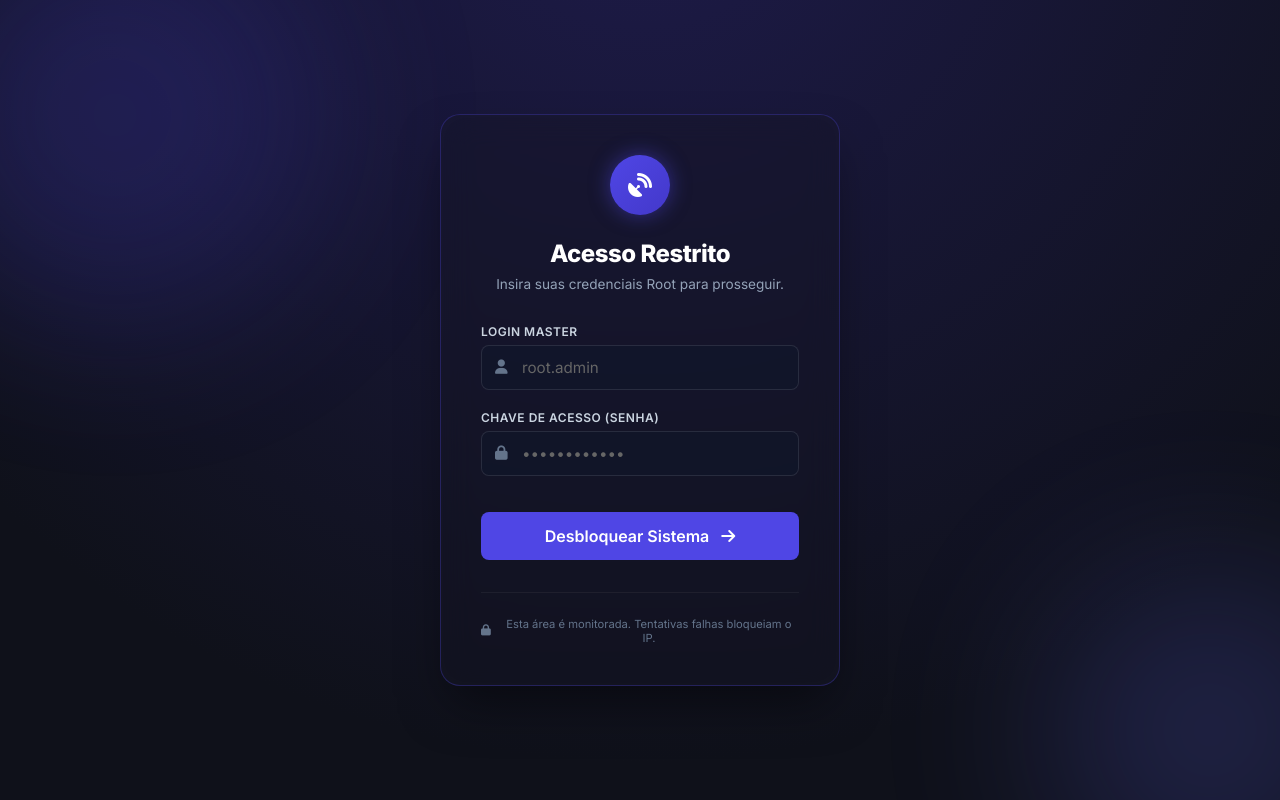
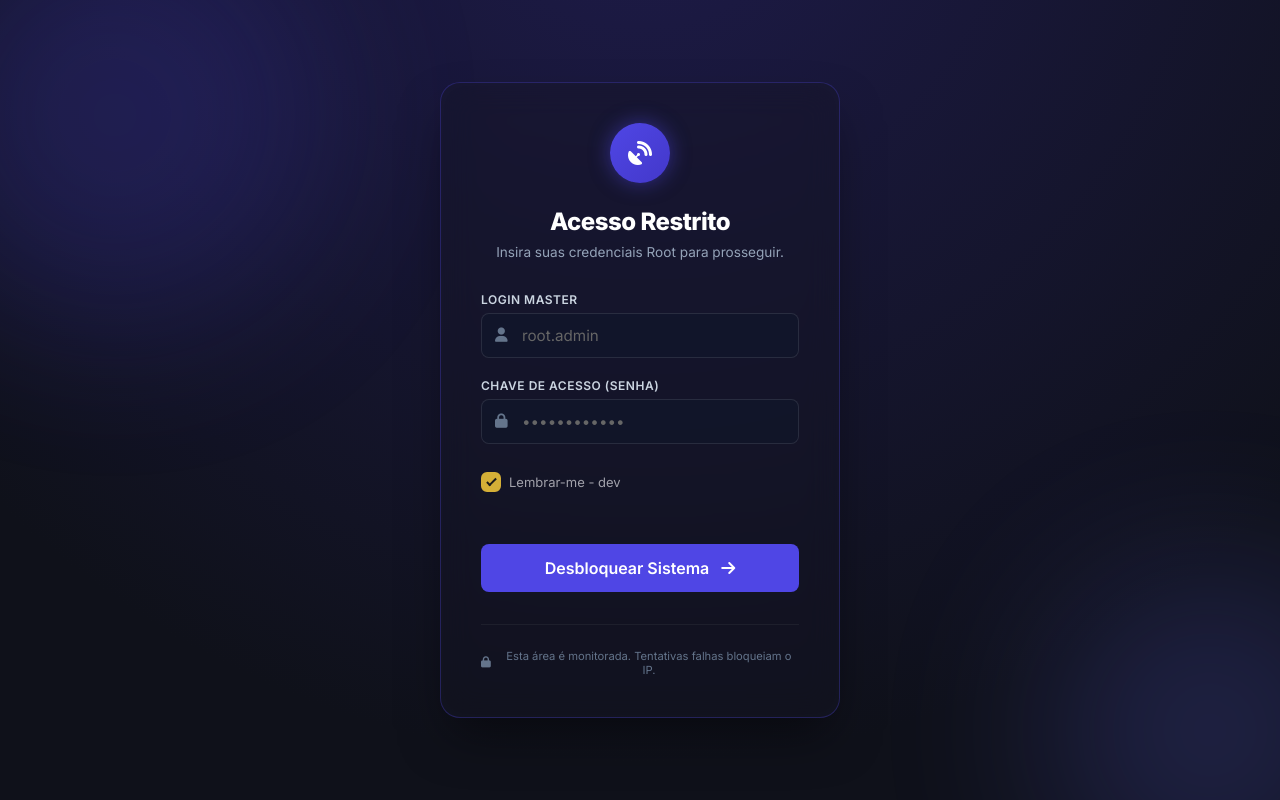
Before and after one commit to JayXani/korvyan-admin-app, a Vue app: page /login in a window 1280 px wide. Built offline with nearby package versions, Linux system fonts and the light colour scheme.

Commit message:
test: set Lembrar-me - dev on admin development branch

```diff
--- a/src/views/LoginView.vue
+++ b/src/views/LoginView.vue
@@ -25,6 +25,11 @@
         </div>
 
         <p v-if="errorMsg" class="error-msg"><i class="fas fa-circle-exclamation"></i> {{ errorMsg }}</p>
+
+        <div class="remember-row" style="margin: 8px 0 16px; font-size: 13px; color: #a1a1aa; display: flex; align-items: center; gap: 8px;">
+          <input type="checkbox" id="remember" checked />
+          <label for="remember">Lembrar-me - dev</label>
+        </div>
 
         <button type="submit" class="btn-master" :disabled="loading">
           <span v-if="!loading">Desbloquear Sistema <i class="fas fa-arrow-right" style="margin-left:8px"></i></span>
```
